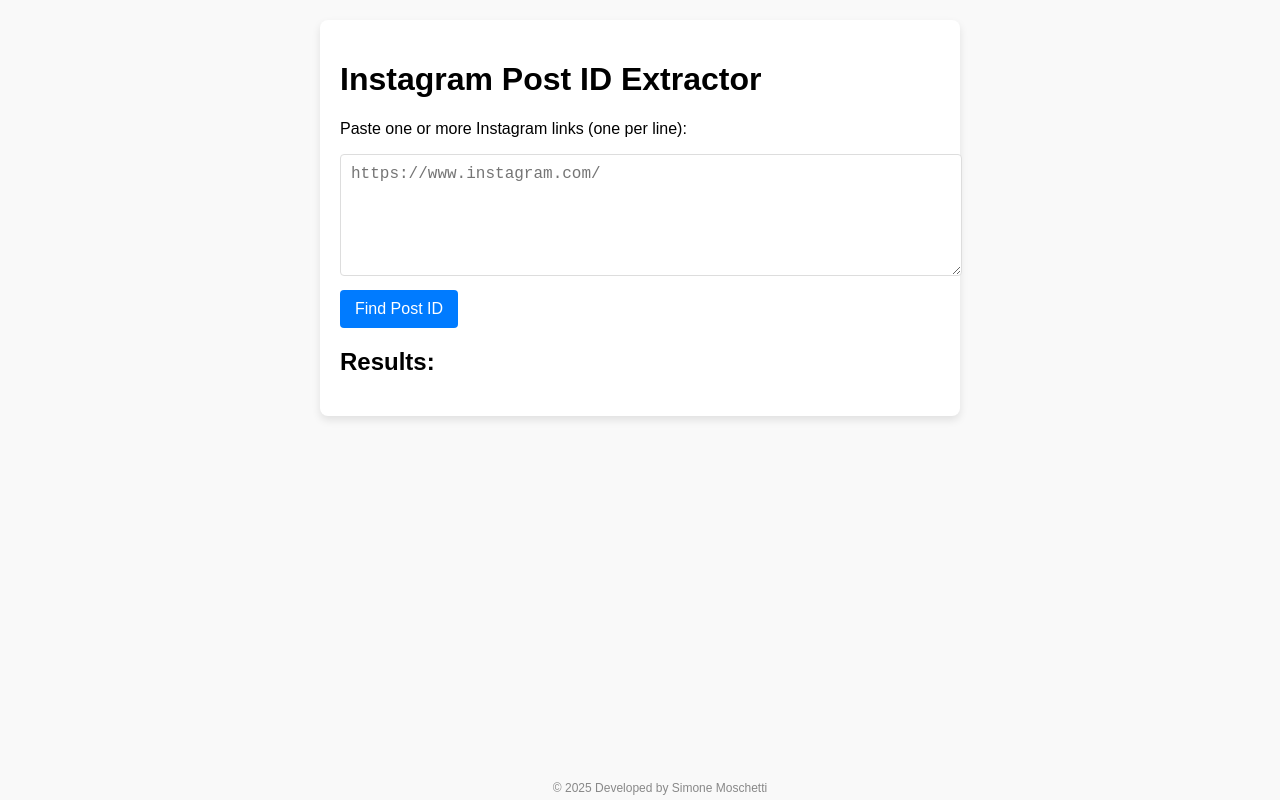
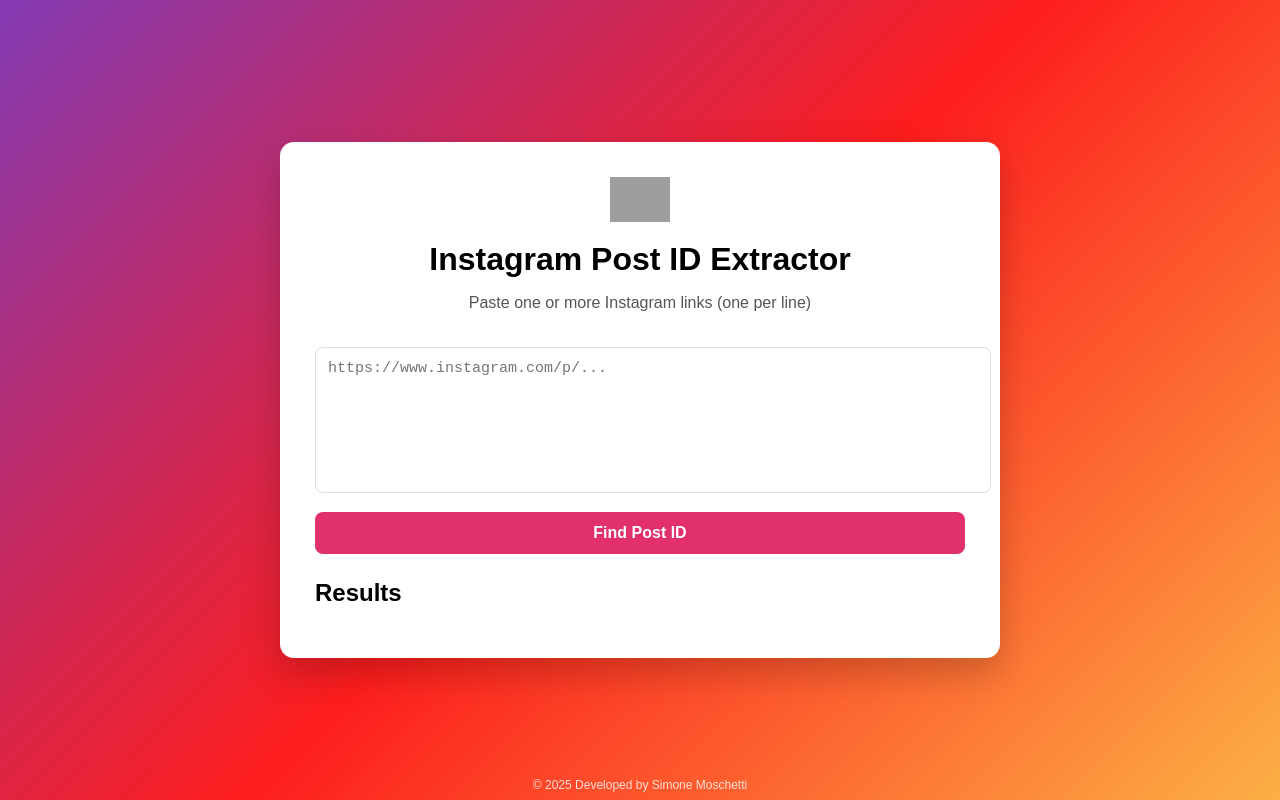
Before and after one commit to SimoMosca1997/Instagram-PostID-Extractor, a website: page index.html in a window 1280 px wide. Drawn offline with Linux system fonts and the light colour scheme; grey boxes are pictures that could not be loaded.

Commit message:
Revamp Instagram Post ID Extractor UI and functionality
Updated the layout and styles of the Instagram Post ID Extractor. Enhanced user interface with a gradient background, improved button styles, and added copy functionality for post IDs.

```diff
--- a/index.html
+++ b/index.html
@@ -3,82 +3,155 @@
 <head>
 <meta charset="UTF-8">
 <meta name="viewport" content="width=device-width, initial-scale=1.0">
+
 <meta name="description" content="Discover our Instagram Post ID Extractor. Fast and free tool to extract data easily. Try it now!">
-    <meta name="keywords" content="Instagram Post ID, IG Postid, Instagram tool, Post ID extractor, Igpostid, Instagram postid generator, Instagram postid">
+<meta name="keywords" content="Instagram Post ID, IG Postid, Instagram tool, Post ID extractor">
+
 <title>Instagram Post ID Extractor</title>
+
 <style>
-        body {
-            font-family: Arial, sans-serif;
-            margin: 20px;
-            padding: 0;
-            background-color: #f9f9f9;
-        }
-        .container {
-            max-width: 600px;
-            margin: 0 auto;
-            background: white;
-            padding: 20px;
-            border-radius: 8px;
-            box-shadow: 0 4px 8px rgba(0, 0, 0, 0.1);
-        }
-        textarea {
-            width: 100%;
-            height: 100px;
-            margin-bottom: 10px;
-            padding: 10px;
-            font-size: 16px;
-            border: 1px solid #ddd;
-            border-radius: 4px;
-        }
-        button {
-            background-color: #007bff;
-            color: white;
-            padding: 10px 15px;
-            border: none;
-            border-radius: 4px;
-            cursor: pointer;
-            font-size: 16px;
-        }
-        button:hover {
-            background-color: #0056b3;
-        }
-        .output {
-            margin-top: 20px;
-        }
-        .output ul {
-            list-style-type: none;
-            padding: 0;
-        }
-        .output li {
-            background: #f1f1f1;
-            margin: 5px 0;
-            padding: 10px;
-            border-radius: 4px;
+
+body{
+    margin:0;
+    font-family: Arial, Helvetica, sans-serif;
+    background: linear-gradient(135deg,#833ab4,#fd1d1d,#fcb045);
+    min-height:100vh;
+    display:flex;
+    align-items:center;
+    justify-content:center;
 }
 
-        /* Footer piccolo */
-        .footer {
-            position: fixed;
-            bottom: 5px;
-            width: 100%;
-            text-align: center;
-            font-size: 12px;
-            color: #888;
-            pointer-events: none;
-            z-index: 9999;
+.container{
+    width:90%;
+    max-width:650px;
+    background:white;
+    padding:35px;
+    border-radius:14px;
+    box-shadow:0 15px 35px rgba(0,0,0,0.2);
 }
+
+.header{
+    text-align:center;
+    margin-bottom:20px;
+}
+
+.header img{
+    width:60px;
+    margin-bottom:10px;
+}
+
+h1{
+    margin:5px 0;
+}
+
+p{
+    color:#555;
+}
+
+textarea{
+    width:100%;
+    height:120px;
+    margin-top:15px;
+    padding:12px;
+    font-size:15px;
+    border-radius:8px;
+    border:1px solid #ddd;
+    resize:none;
+}
+
+textarea:focus{
+    outline:none;
+    border-color:#e1306c;
+}
+
+button{
+    margin-top:15px;
+    width:100%;
+    background:#e1306c;
+    color:white;
+    padding:12px;
+    border:none;
+    border-radius:8px;
+    font-size:16px;
+    font-weight:bold;
+    cursor:pointer;
+    transition:0.2s;
+}
+
+button:hover{
+    background:#c72c61;
+    transform:scale(1.02);
+}
+
+.output{
+    margin-top:25px;
+}
+
+.output h2{
+    margin-bottom:10px;
+}
+
+.output ul{
+    list-style:none;
+    padding:0;
+}
+
+.output li{
+    background:#f5f5f5;
+    padding:12px;
+    margin-bottom:8px;
+    border-radius:6px;
+    display:flex;
+    justify-content:space-between;
+    align-items:center;
+}
+
+.copyBtn{
+    background:#333;
+    color:white;
+    border:none;
+    padding:5px 10px;
+    border-radius:5px;
+    cursor:pointer;
+    font-size:12px;
+}
+
+.copyBtn:hover{
+    background:black;
+}
+
+.footer{
+    position:fixed;
+    bottom:8px;
+    width:100%;
+    text-align:center;
+    font-size:12px;
+    color:white;
+    opacity:0.8;
+}
+
 </style>
+
 </head>
 <body>
+
 <div class="container">
+
+<div class="header">
+<img src="https://upload.wikimedia.org/wikipedia/commons/a/a5/Instagram_icon.png">
 <h1>Instagram Post ID Extractor</h1>
-        <p>Paste one or more Instagram links (one per line):</p>
-        <textarea id="inputLinks" placeholder="https://www.instagram.com/"></textarea>
+<p>Paste one or more Instagram links (one per line)</p>
+</div>
+
+<textarea id="inputLinks" placeholder="https://www.instagram.com/p/..."></textarea>
+
 <button onclick="extractPostIds()">Find Post ID</button>
-        <div class="output" id="output">
-            <h2>Results:</h2>
+
+<div class="output">
+<h2>Results</h2>
 <ul id="resultList"></ul>
 </div>
+
 </div>
 
 <div class="footer">
@@ -86,37 +159,66 @@
 </div>
 
 <script>
+
 async function extractPostIds() {
+
 const input = document.getElementById('inputLinks').value;
 const links = input.split('\n').map(link => link.trim());
 const resultList = document.getElementById('resultList');
+
 resultList.innerHTML = '';
 
 for (const link of links) {
+
 if (link) {
+
 try {
+
 const response = await fetch('https://instagram-postid-extractor-production.up.railway.app/', {
-                            method: 'POST',
-                            headers: { 'Content-Type': 'application/json' },
+method:'POST',
+headers:{'Content-Type':'application/json'},
 body: JSON.stringify({ url: link }),
 });
 
 const data = await response.json();
+
 const listItem = document.createElement('li');
-                        if (response.ok) {
-                            listItem.textContent = `${data.postId}`;
-                        } else {
+
+if(response.ok){
+
+listItem.innerHTML = `
+<span>${data.postId}</span>
+<button class="copyBtn" onclick="copyID('${data.postId}')">Copy</button>
+`;
+
+}else{
+
 listItem.textContent = `Check the link, it's wrong! ${link}: ${data.error}`;
+
 }
+
 resultList.appendChild(listItem);
-                    } catch (error) {
+
+}catch(error){
+
 const listItem = document.createElement('li');
 listItem.textContent = `Error: ${link}`;
 resultList.appendChild(listItem);
+
 }
+
 }
+
 }
+
 }
+
+function copyID(id){
+navigator.clipboard.writeText(id);
+alert("Post ID copied!");
+}
+
 </script>
+
 </body>
 </html>
```
Lines whose indentation alone changed are shown as unchanged.
